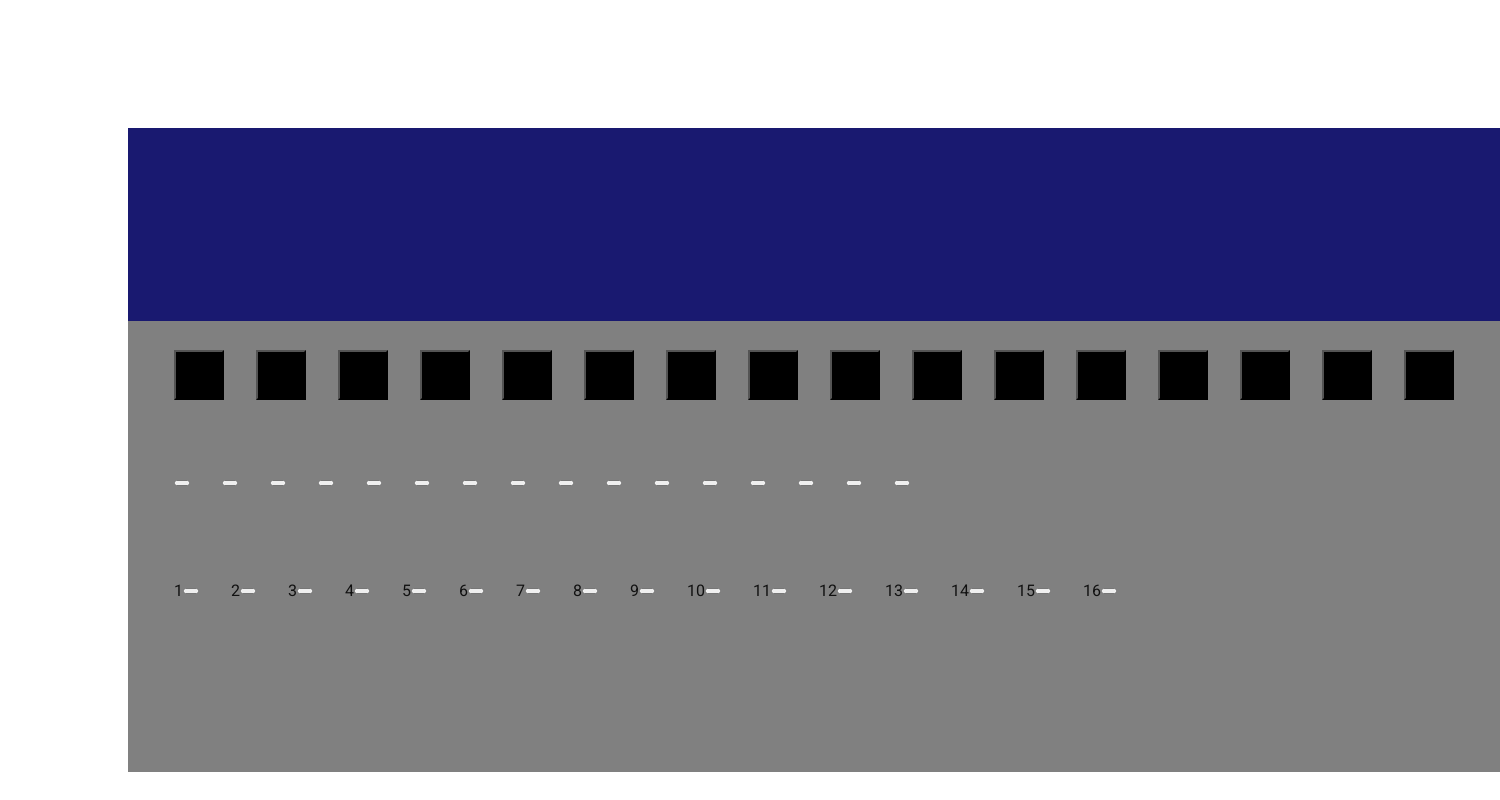
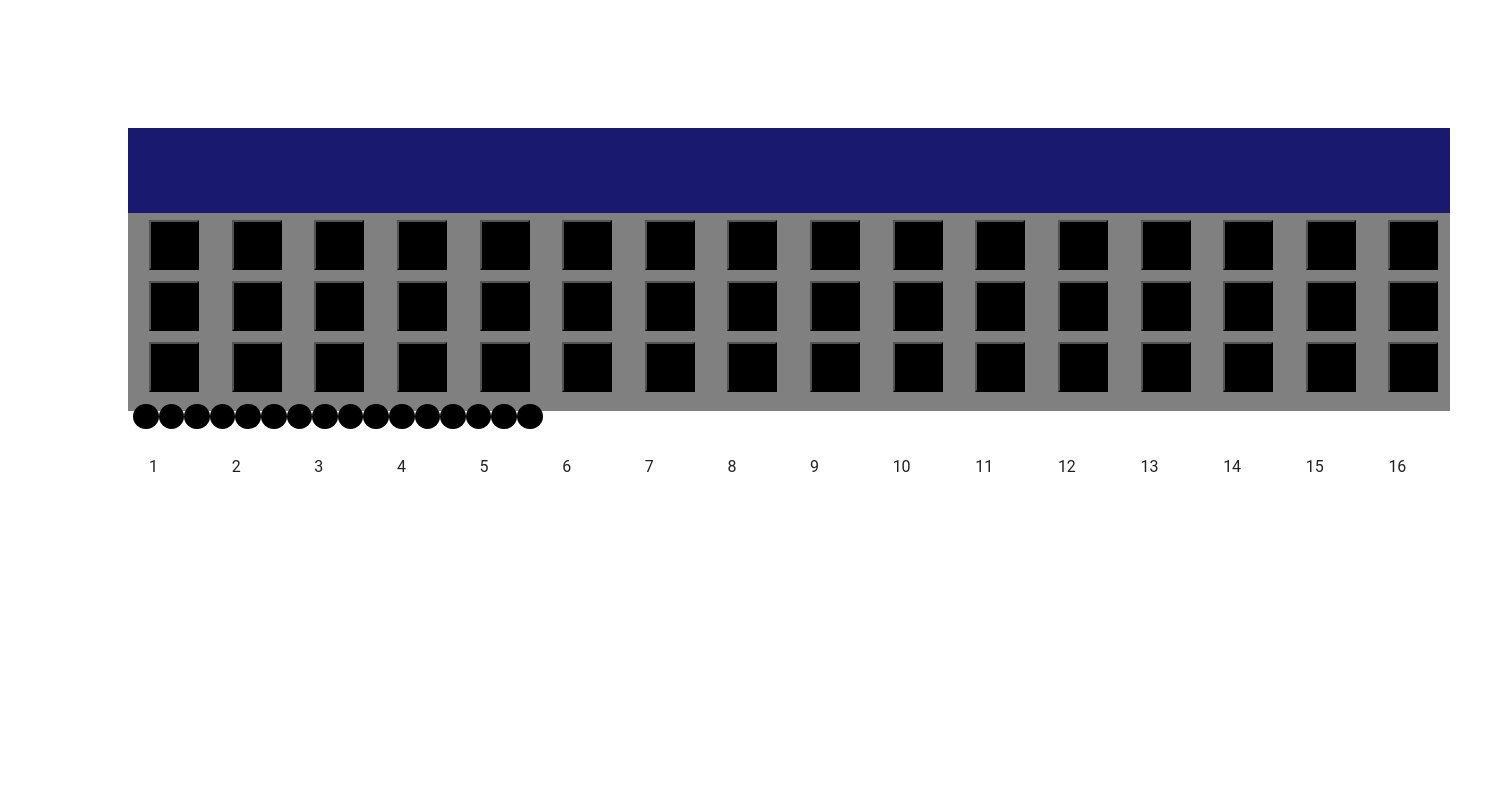
Before and after one commit to glolorun/GR-808, an Angular app: page / in a window 1280 px wide. Shown: the whole page, 1500 px wide, since content can reach past the window. Built offline with nearby package versions, Linux system fonts and the light colour scheme.

Commit message:
break, refresh & planning

```diff
--- a/angular.json
+++ b/angular.json
@@ -31,7 +31,7 @@
               "src/assets"
             ],
             "styles": [
-              "./node_modules/@angular/material/prebuilt-themes/indigo-pink.css",
+              // "./node_modules/@angular/material/prebuilt-themes/indigo-pink.css",
               "src/styles.scss"
             ],
             "scripts": []
@@ -100,8 +100,9 @@
               "src/assets"
             ],
             "styles": [
-              "./node_modules/@angular/material/prebuilt-themes/indigo-pink.css",
-              "src/styles.scss"
+              // "./node_modules/@angular/material/prebuilt-themes/indigo-pink.css",
+              "src/styles.scss",
+              "src/assets/fonts/fonts.scss"
             ],
             "scripts": []
           }
--- a/package.json
+++ b/package.json
@@ -36,6 +36,9 @@
     "karma-coverage": "~2.0.3",
     "karma-jasmine": "~4.0.0",
     "karma-jasmine-html-reporter": "^1.5.0",
-    "typescript": "~4.3.2"
+    "sass": "^1.38.1",
+    "sass-loader": "^12.1.0",
+    "typescript": "~4.3.2",
+    "webpack": "^5.51.1"
   }
 }
--- a/src/app/Components/row/row.component.html
+++ b/src/app/Components/row/row.component.html
@@ -14,23 +14,51 @@
       ></button>
     </mat-list-item>
   </mat-list>
-  <mat-list role="list" class="lighter-list">
-    <mat-list-item *ngFor="let lighter of lighters"
-      >{{ lighter.value }}
+  <mat-list role="list" class="button-list">
+    <mat-list-item *ngFor="let button of buttons"
+      >{{ button.value }}
       <button
-        class="lighter-list__lights"
+        class="button-list__buttons"
+        (click)="(clickButton)"
         [ngClass]="{
-          itsLit: itsLit
+          isInactive: !buttonArmed && !currentNote,
+          isArmed: buttonArmed && !currentNote,
+          isLive: buttonArmed && currentNote,
+          isCounting: !buttonArmed && currentNote
         }"
       ></button>
     </mat-list-item>
   </mat-list>
-  <mat-list role="list" class="position-list">
-    <mat-list-item *ngFor="let position of positions"
-      >{{ position.value }}
+  <mat-list role="list" class="button-list">
+    <mat-list-item *ngFor="let button of buttons"
+      >{{ button.value }}
       <button
-        class="position-list__number"
+        class="button-list__buttons"
+        (click)="(clickButton)"
+        [ngClass]="{
+          isInactive: !buttonArmed && !currentNote,
+          isArmed: buttonArmed && !currentNote,
+          isLive: buttonArmed && currentNote,
+          isCounting: !buttonArmed && currentNote
+        }"
       ></button>
     </mat-list-item>
   </mat-list>
+  <mat-list role="list" class="lighter-list">
+    <mat-list-item
+      class="lighter-list__lights"
+      [ngClass]="{
+        itsLit: itsLit
+      }"
+      *ngFor="let lighter of lighters"
+      >{{ lighter.value }}
+    </mat-list-item>
+  </mat-list>
+  <mat-list role="list" class="position-list">
+    <mat-list-item
+      class="position-list__number"
+      *ngFor="let position of positions"
+      ><p>{{ position.value }}</p>
+    </mat-list-item>
+  </mat-list>
 </div>
--- a/src/app/Components/row/row.component.scss
+++ b/src/app/Components/row/row.component.scss
@@ -1,18 +1,17 @@
 @import "~@angular/material/prebuilt-themes/indigo-pink.css";
 
-:host {
-}
 
 .button-list,
 .lighter-list,
 .position-list {
-  display: inline-flex;
-  flex-wrap: nowrap;
-  justify-content: center;
-  align-items: baseline;
-  flex-basis: auto;
+  display: inline-flex!important;
+  flex-direction: row!important;
+  // justify-content: space-around;
+  // flex-wrap: nowrap;
+  align-items: center!important;
+  width: 100%!important;
   // flex-grow: 1;
-  padding: 30px;
+  padding: 5px;
 }
 
 .button-list:after {
@@ -21,6 +20,7 @@
 .button-list__buttons {
   height: 50px;
   width: 50px;
+  align-self: center;
 }
 
 .button-list__buttons:hover {
@@ -47,6 +47,14 @@
 }
 
 .lighter-list__lights {
+  display: flex!important;
+  flex-direction: column!important;
+  justify-content: space-between!important;
+  height: 2vw!important;
+  width: 2vw!important;
+  border-radius: 100%;
+  background-color: black;
+
 }
 
 .itsLit {
@@ -56,4 +64,7 @@
 }
 
 .position-list__numbers {
+align-self: center!important;
+text-align: center!important;
+font-family: "Citypop"!important;
 }
--- a/src/app/Components/row/row.component.ts
+++ b/src/app/Components/row/row.component.ts
@@ -1,10 +1,13 @@
 import { Component, Input, OnInit, EventEmitter } from '@angular/core';
 import { BUTTONS, LIGHTERS, POSITIONS } from '../button/button.component';
+import { ViewEncapsulation } from "@angular/core";
 
 @Component({
   selector: 'app-row',
   templateUrl: './row.component.html',
   styleUrls: ['./row.component.scss'],
+  encapsulation: ViewEncapsulation.None
+
 })
 export class RowComponent implements OnInit {
   @Input() buttonArmed: boolean = false;
--- a/src/app/app.component.scss
+++ b/src/app/app.component.scss
@@ -1,4 +1,4 @@
-@import "~@angular/material/prebuilt-themes/indigo-pink.css";
+// @import "~@angular/material/prebuilt-themes/indigo-pink.css";
 .interface-container {
   margin: 10%;
   display: grid;
@@ -18,13 +18,12 @@
 .header-container {
   width: 100%;
   grid-template-areas: "header";
-padding-bottom: 20rem;
+// padding-bottom: 20rem;
   background-color: midnightblue;
 }
 
 .app-row__container {
   width: 100%;
   grid-template-areas: "main";
-
   background-color: grey;
 }
--- a/src/app/app.component.ts
+++ b/src/app/app.component.ts
@@ -1,9 +1,11 @@
 import { Component } from '@angular/core';
+import { ViewEncapsulation } from "@angular/core";
 
 @Component({
   selector: 'app-root',
   templateUrl: './app.component.html',
-  styleUrls: ['./app.component.scss']
+  styleUrls: ['./app.component.scss'],
+  encapsulation: ViewEncapsulation.None
 })
 
 export class AppComponent {
--- /dev/null
+++ b/src/assets/Fonts/fonts.scss
@@ -0,0 +1,4 @@
+@font-face {
+    font-family: "citypop";
+    src: url(../../../assets/Fonts/CitypopMainDEMO-Regular.ttf) format("truetype");
+}
--- a/src/index.html
+++ b/src/index.html
@@ -1,16 +1,13 @@
-<!doctype html>
+<!DOCTYPE html>
 <html lang="en">
-<head>
-  <meta charset="utf-8">
-  <title>Gr808</title>
-  <base href="/">
-  <meta name="viewport" content="width=device-width, initial-scale=1">
-  <link rel="icon" type="image/x-icon" href="favicon.ico">
-  <link rel="preconnect" href="https://fonts.gstatic.com">
-  <link href="https://fonts.googleapis.com/css2?family=Roboto:wght@300;400;500&display=swap" rel="stylesheet">
-  <link href="https://fonts.googleapis.com/icon?family=Material+Icons" rel="stylesheet">
-</head>
-<body class="mat-typography">
-  <app-root></app-root>
-</body>
+  <head>
+    <meta charset="utf-8" />
+    <title>Gr808</title>
+    <base href="/" />
+    <meta name="viewport" content="width=device-width, initial-scale=1" />
+    <link rel="icon" type="image/x-icon" href="favicon.ico" />
+  </head>
+  <body>
+    <app-root></app-root>
+  </body>
 </html>
--- a/src/styles.scss
+++ b/src/styles.scss
@@ -1,9 +1,20 @@
-@import "~@angular/material/prebuilt-themes/indigo-pink.css";
+// @import "~@angular/material/prebuilt-themes/indigo-pink.css";
 
 html,
 body {
   height: 80%;
-  min-width: 360px;
   margin: 0;
   color: #f5fcfd;
+  min-width: 320px;
+  @media screen and (min-width: 320px) {
+  }
+  @media screen and (min-width: 680px) {
+  }
+  @media screen and (min-width: 1024px) {
+  }
+  font-family: 'Citypop', sans-serif;
 }
+@font-face {
+  font-family: citypop;
+  src: url(./assets/Fonts/CitypopMainDEMO-Regular.ttf) format("opentype");
+}
```
Also changed, not shown: src/assets/Fonts/CitypopMainDEMO-Regular.ttf (added), 1 other file (tests, documents, lock files or other folders).
